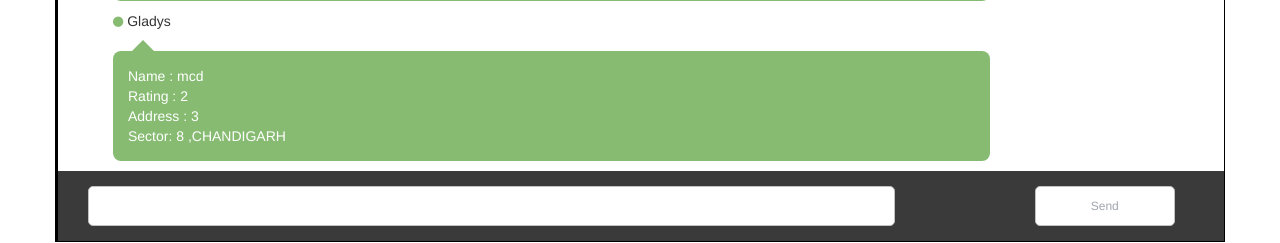
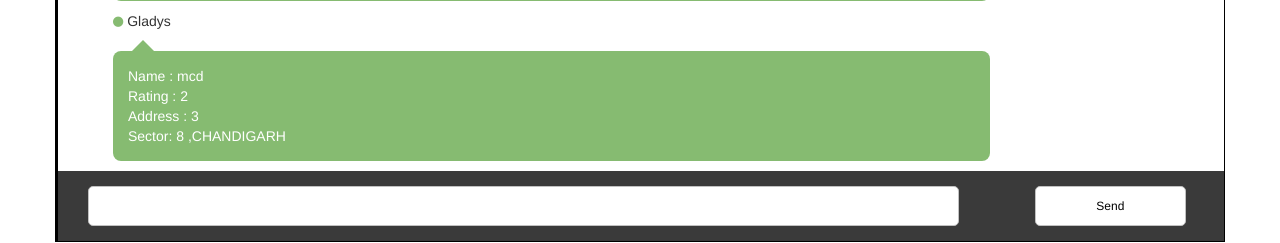
Before and after one commit to deepaktiwari88/Gladys, a Django app: page /chat/bot/ in a window 1280 px wide. Shown: the part 1840-2083 px from the top of the page. Run offline with Django 3.2, Linux system fonts and the light colour scheme; data comes from the database, SQL or seed files in the repository; some libraries are stand-ins or nearby versions.

Commit message:
Changed button style.

```diff
--- a/Chatbot/static/Chatbot/custom.css
+++ b/Chatbot/static/Chatbot/custom.css
@@ -125,9 +125,9 @@
   background-color: #3A3A3A;
 }
 .right-chat-textbox input{
-  width:88%;
+  width:95%;
   height:40px;
-  color:#9FA5AF;
+  color: black;
   border-radius:5px;
   padding: 0px 10px;
   border:1px solid #c1c1c1;
```
